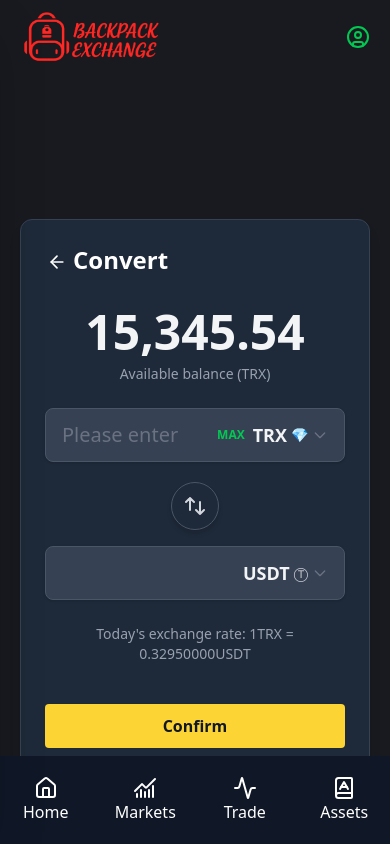
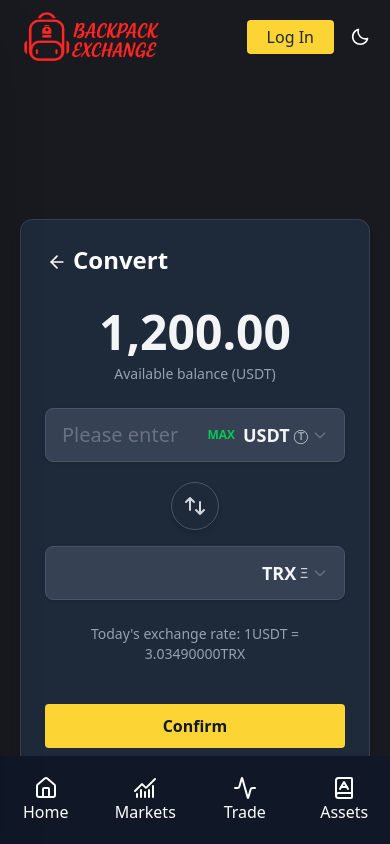
Before and after one commit to Chapterclose/backpack_next, a Next.js app: page /en/convert in a window 390 px wide. Shown: the top 844 px of the page. Built offline with nearby package versions, Linux system fonts and the light colour scheme.

Commit message:
logout feature assets page loading and connect feature

```diff
--- a/app/[lang]/assets/page.jsx
+++ b/app/[lang]/assets/page.jsx
@@ -2,19 +2,33 @@
 
 import AccountBalance from "@/components/assets/AccountBalance";
 import AssetDetails from "@/components/assets/AssetDetails";
-import { useState } from "react";
+import Button from "@/components/Form/Button";
+import { contextProvider } from "@/contexts/Context";
+import { useContext, useState } from "react";
 
 function AssetsPage() {
     const [showBalance, setShowBalance] = useState(true);
+    const {walletAddress, connectWallet} = useContext(contextProvider);
 
     const toggleBalanceVisibility = () => {
         setShowBalance(!showBalance);
     };
     return (
-        <div className="container py-[80px] dark:text-white">
-            <AccountBalance showBalance={showBalance} toggleBalanceVisibility={toggleBalanceVisibility} />
-            <AssetDetails showBalance={showBalance}/>
-        </div>
+        <>
+            {walletAddress !== "" ? <div className="container py-[80px] dark:text-white">
+                <AccountBalance showBalance={showBalance} toggleBalanceVisibility={toggleBalanceVisibility} />
+                <AssetDetails showBalance={showBalance}/>
+            </div>
+            :
+            <div className="flex flex-col text-center items-center justify-center py-[60px] lg:py-[100px] px-5 lg:px-0">
+                <h2 className="text-3xl lg:text-4xl font-semibold capitalize mb-5 dark:text-white">Let's start you crypto journey with us.</h2>
+                <Button
+                text={"Connect Now"}
+                handleFunc={connectWallet}
+                />
+            </div>
+        }
+        </>
      );
 }
 
--- a/app/[lang]/convert/page.jsx
+++ b/app/[lang]/convert/page.jsx
@@ -2,15 +2,16 @@
 
 import Heading from '@/components/common/Heading';
 import Button from '@/components/Form/Button';
-import React, { useState, useEffect, useCallback } from 'react';
+import { useCallback, useEffect, useState } from 'react';
 import { twMerge } from 'tailwind-merge'; // Import twMerge
 
 const ConvertPage = () => {
   // State for the currency inputs and selected currencies
   const [fromValue, setFromValue] = useState('');
   const [toValue, setToValue] = useState('');
-  const [fromCurrency, setFromCurrency] = useState('TRX');
-  const [toCurrency, setToCurrency] = useState('USDT');
+  // Changed default fromCurrency to 'USDT'
+  const [fromCurrency, setFromCurrency] = useState('USDT');
+  const [toCurrency, setToCurrency] = useState('TRX'); // Changed default toCurrency to 'TRX' as TRX is the other common currency for USDT. You might want to adjust this based on your preference or logic.
 
   // State to manage the visibility of the currency dropdowns
   const [isFromDropdownOpen, setIsFromDropdownOpen] = useState(false);
@@ -41,7 +42,7 @@
 
   const availableBalances = {
     TRX: '15,345.54',
-    USDT: '1,200.00',
+    USDT: '1,200.00', // Ensure this balance is correct
     DOGE: '50,000.00',
     BTC: '0.50',
     ETH: '5.25',
@@ -72,12 +73,12 @@
 
 
   const currencies = [
-    { name: 'TRX', symbol: '💎' },
-    { name: 'USDT', symbol: 'Ⓣ' },
-    { name: 'DOGE', symbol: '🐕' },
+    { name: 'ETH', symbol: '💎' },
+    { name: 'USDT', symbol: 'Ⓣ' }, // Changed USDT-ERC to USDT for simplicity, assuming it represents USDT generally. Adjust if USDT-ERC and USDT-TRC are distinct in your context.
     { name: 'BTC', symbol: '₿' },
-    { name: 'ETH', symbol: 'Ξ' },
-    { name: 'XRP', symbol: ' XRP' },
+    { name: 'TRX', symbol: 'Ξ' }, // Changed USDT-TRC to TRX for consistency with other currency names. Adjust if USDT-TRC is a distinct token.
+    { name: 'DOGE', symbol: '🐶' }, // Added DOGE
+    { name: 'XRP', symbol: ' Ripple' }, // Added XRP
   ];
 
   // Modified calculateConversion to use actual exchange rates
@@ -167,7 +168,8 @@
                 onClick={() => setIsFromDropdownOpen(!isFromDropdownOpen)}
               >
                 <span className="text-lg font-bold text-gray-900 dark:text-gray-100">{fromCurrency}</span>
-                <span className="text-sm text-gray-600 dark:text-gray-300">{currencies.find(c => c.name === fromCurrency)?.symbol}</span> {/* Symbol color */}
+                {/* Changed symbol lookup to directly use currency name for better matching */}
+                <span className="text-sm text-gray-600 dark:text-gray-300">{currencies.find(c => c.name === fromCurrency)?.symbol}</span>
                 <svg
                   xmlns="http://www.w3.org/2000/svg"
                   className={`h-4 w-4 text-gray-500 transform transition-transform duration-200 ${isFromDropdownOpen ? 'rotate-180' : 'rotate-0'}`}
@@ -238,7 +240,8 @@
               onClick={() => setIsToDropdownOpen(!isToDropdownOpen)}
             >
               <span className="text-lg font-bold text-gray-900 dark:text-gray-100">{toCurrency}</span>
-              <span className="text-sm text-gray-600 dark:text-gray-300">{currencies.find(c => c.name === toCurrency)?.symbol}</span> {/* Symbol color */}
+              {/* Changed symbol lookup to directly use currency name for better matching */}
+              <span className="text-sm text-gray-600 dark:text-gray-300">{currencies.find(c => c.name === toCurrency)?.symbol}</span>
               <svg
                 xmlns="http://www.w3.org/2000/svg"
                 className={`h-4 w-4 text-gray-500 transform transition-transform duration-200 ${isToDropdownOpen ? 'rotate-180' : 'rotate-0'}`}
--- a/components/Header/MobileNav.jsx
+++ b/components/Header/MobileNav.jsx
@@ -1,5 +1,6 @@
 'use client';
 
+import Logo from "@/assets/backpack-logo.png";
 import { contextProvider } from '@/contexts/Context';
 import {
   Activity,
@@ -11,23 +12,24 @@
   FileLock,
   Home,
   Layers,
+  LogOut,
   Mail,
   ShieldCheck,
-  UserCircle,
   X
 } from 'lucide-react';
 import { useTheme } from 'next-themes';
+import Image from 'next/image';
 import Link from 'next/link';
 import { usePathname, useRouter } from 'next/navigation';
 import { useContext, useState } from 'react';
+import toast, { Toaster } from 'react-hot-toast'; // Import toast and Toaster
+import { BiSolidUserCircle } from 'react-icons/bi';
 import { twMerge } from 'tailwind-merge';
-import Logo from "@/assets/backpack-logo.png";
-import Image from 'next/image';
-import toast, { Toaster } from 'react-hot-toast'; // Import toast and Toaster
+import ThemeSwitcher from './ThemeSwitcher';
 
 const MobileNav = () => {
   const { setTheme, resolvedTheme } = useTheme();
-  const { primaryCertified, setPrimaryCertified } =
+  const { primaryCertified, setPrimaryCertified, walletAddress, connectWallet, handleLogout } =
     useContext(contextProvider);
   const pathname = usePathname();
   const router = useRouter();
@@ -77,10 +79,24 @@
           </Link>
         </div>
         <div>
-          <UserCircle
-            className="cursor-pointer text-green-500"
-            onClick={() => setMobileMenuOpen(!mobileMenuOpen)}
-          />
+          <div className="flex items-center gap-x-4">
+              {walletAddress !== "" ? (
+                <div
+                  className="cursor-pointer text-green-500"
+                  onClick={() => setMobileMenuOpen(true)}
+                >
+                  <BiSolidUserCircle className="text-3xl"/>
+                </div>
+              ) : (
+                <button
+                  onClick={connectWallet}
+                  className="bg-primary hover:bg-primary-200 font-medium text-black p-[5px_20px] rounded cursor-pointer"
+                >
+                  Log In
+                </button>
+              )}
+              <ThemeSwitcher />
+            </div>
         </div>
       </header>
 
@@ -123,8 +139,8 @@
         </div>
         {/* User info */}
         <div className='px-6 mb-3'>
-          <h4 className='text-xl font-medium'>Email: Ofg4349535dretd3423dssfasdtCgegd</h4>
-          <h4 className='text-xl font-medium'>UID: 5295</h4>
+          <h4 className='text-lg font-medium'>Email: <span className="text-base">{walletAddress}</span></h4>
+          <h4 className='text-lg font-medium'>UID: 5295</h4>
           <p className='text-gray-500'>Credit Score: 100</p>
         </div>
 
@@ -151,6 +167,13 @@
             )
             })}
           </ul>
+
+          <div onClick={()=>{
+                    handleLogout()
+                    setMobileMenuOpen(false)
+                }} className="items-center inline-flex mt-10 pl-7 group">
+                   <LogOut className="group-hover:text-primary duration-300 cursor-pointer" /> <button className="font-semibold group-hover:text-primary duration-300 cursor-pointer pl-2">Log Out</button>
+                </div>
         </div>
       </div>
     </div>
--- a/components/Header/ThemeSwitcher.jsx
+++ b/components/Header/ThemeSwitcher.jsx
@@ -13,7 +13,7 @@
 
   if (!mounted) return;
   return (
-    <span className="hidden lg:block">
+    <span className="">
       {resolvedTheme === "light" && (
         <BiSolidSun onClick={() => setTheme("dark")} className="cursor-pointer text-xl" />
       )}
--- a/components/Header/UserMenu.jsx
+++ b/components/Header/UserMenu.jsx
@@ -1,9 +1,12 @@
-import { X } from "lucide-react";
+import { contextProvider } from "@/contexts/Context";
+import { LogOut, X } from "lucide-react";
 import { usePathname } from "next/navigation";
+import { useContext } from "react";
 import { twMerge } from "tailwind-merge";
 
 function UserMenu({mobileMenuOpen, setMobileMenuOpen, handleNavItemClick, isLoggedIn, setIsLoggedIn, navItems, error}) {
     const pathname = usePathname();
+    const {handleLogout} = useContext(contextProvider)
     return (
        <div
         className={`fixed inset-0 z-[100] flex transition-opacity duration-300 ${
@@ -59,24 +62,14 @@
                     </li>
                 );
                 })}
-                {/* Conditional Logout button based on isLoggedIn */}
-                {isLoggedIn && (
-                <li>
-                    <button
-                    onClick={() => {
-                        setIsLoggedIn(false);
-                        setMobileMenuOpen(false);
-                        router.push('/en/login');
-                        toast.info("You have been logged out."); // Logout toast
-                    }}
-                    className="text-lg font-semibold flex gap-x-3 items-center w-full text-left text-red-500 hover:text-red-600 transition-colors"
-                    >
-                    <Lock />
-                    Logout
-                    </button>
-                </li>
-                )}
             </ul>
+                {/* Log out  */}
+                <div onClick={()=>{
+                    handleLogout()
+                    setMobileMenuOpen(false)
+                }} className="items-center inline-flex mt-10 pl-7 group">
+                   <LogOut className="group-hover:text-primary duration-300 cursor-pointer" /> <button className="font-semibold group-hover:text-primary duration-300 cursor-pointer pl-2">Log Out</button>
+                </div>
             </div>
         </div>
      );
--- a/contexts/Context.jsx
+++ b/contexts/Context.jsx
@@ -1,10 +1,12 @@
 "use client";
 
+import { useRouter } from "next/navigation";
 import { createContext, useEffect, useState } from "react";
 
 export const contextProvider = createContext();
 
 const Context = ({ children }) => {
+  const router = useRouter()
   const [isLoggedIn, setIsLoggedIn] = useState(false);
   const [markets, setMarkets] = useState({})
   const [primaryCertified, setPrimaryCertified] = useState(false)
@@ -42,6 +44,11 @@
       checkWallet();
     }, []);
 
+    const handleLogout=()=>{
+      setWalletAddress("")
+      router.push("/")
+    }
+
   const values = {
     isLoggedIn,
     setIsLoggedIn,
@@ -51,7 +58,8 @@
     setPrimaryCertified,
     walletAddress,
     setWalletAddress,
-    connectWallet
+    connectWallet,
+    handleLogout
   };
 
   return <contextProvider.Provider value={values}>{children}</contextProvider.Provider>;
```
Also changed, not shown: components/assets/AccountBalance.jsx (+23 -4 lines).
